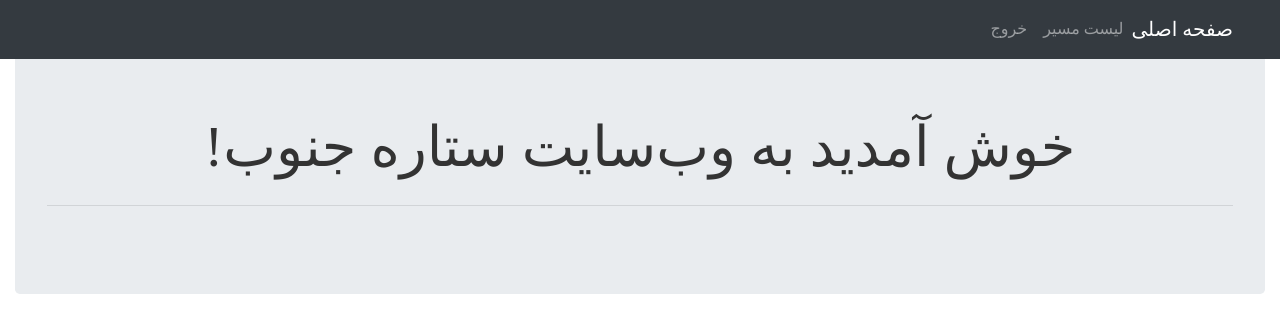
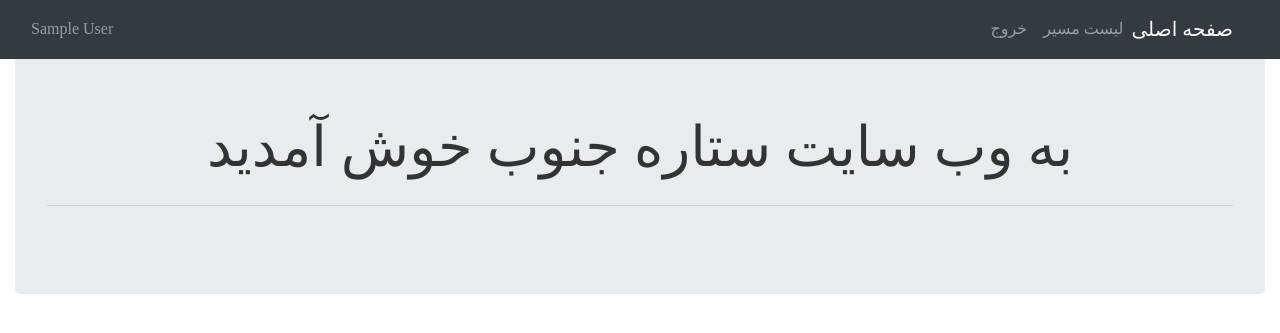
Before and after one commit to DjangoRepoMngr/SouthStar, a Django app: page / in a window 1280 px wide. Shown: the top 333 px of the page. Run offline with Django 5.2, Linux system fonts and the light colour scheme; the visitor is signed in with stand-in values (Sample User, id 1); parts of the project's set-up code (start-up, migrations or seed data) failed here and were passed over; some libraries are stand-ins or nearby versions; some web fonts are replaced.

Commit message:
added user name in the _layout

```diff
--- a/templates/Home.html
+++ b/templates/Home.html
@@ -10,7 +10,7 @@
 
 {% block pageContent %}
 
-<h1 class="display-4">خوش آمدید به وب‌سایت ستاره جنوب!</h1>
+<h1 class="display-4"> به وب سایت ستاره جنوب خوش آمدید </h1>
 <p class="lead"></p>
 <hr class="my-4">
 
--- a/templates/_layout.html
+++ b/templates/_layout.html
@@ -65,6 +65,11 @@ body {
       text-align: center;
     }
 
+    @media print {
+  body {
+    display: none;
+        }
+  }
 </style>
 
 <body class="animsition">
@@ -85,6 +90,14 @@ body {
               </li>
             </ul>
           </div>
+
+
+          {% if user.get_full_name %}
+            <div class="navbar-text mr-auto"> {{ user.get_full_name }} </div>
+          {% else %}
+              <div class="navbar-text mr-auto"> {{ user.username }} </div>
+          {% endif %}
+
         </div>
       </nav>
 
```
